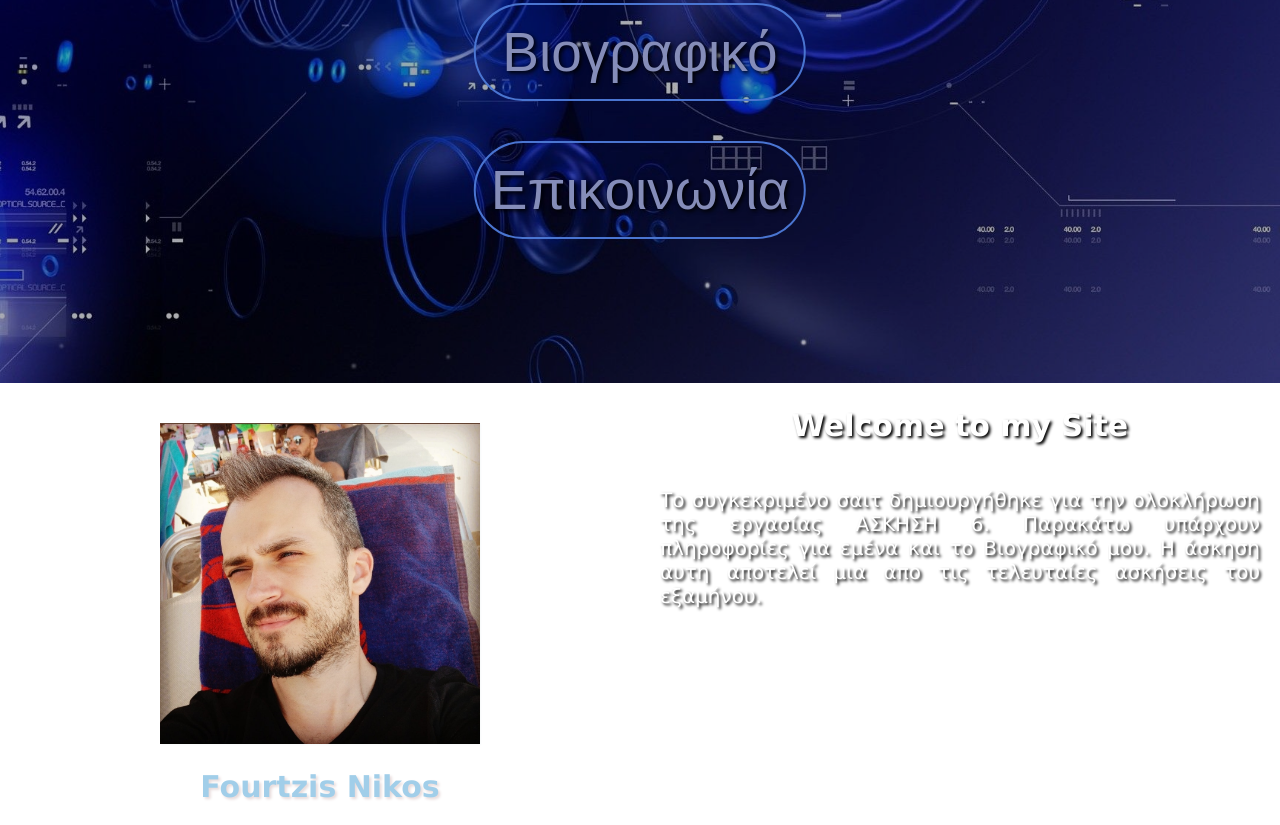
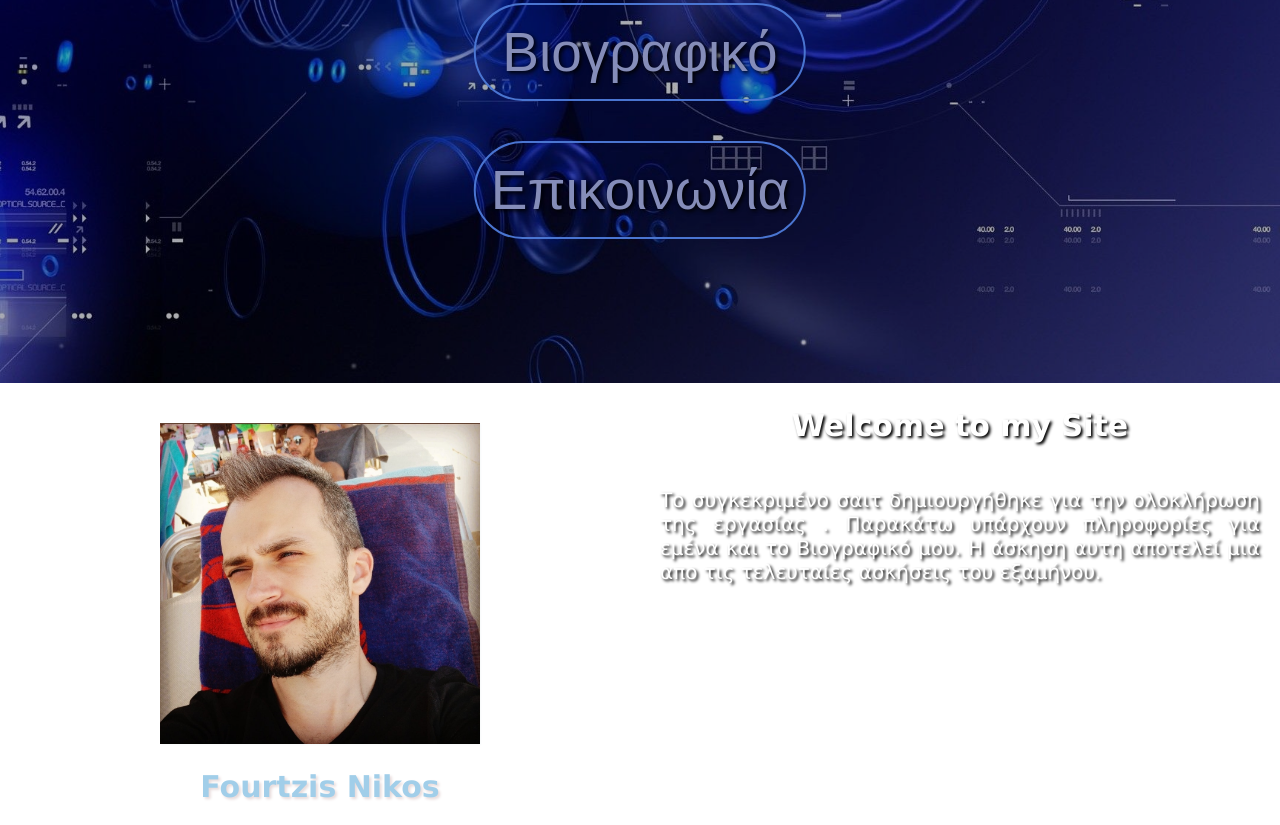
Before and after one commit to NickFourtzis/profile-card, a plain HTML site: page profile-card/index.html in a window 1280 px wide. Shown: the part 417-1242 px from the top of the page. Drawn offline with Linux system fonts and the light colour scheme.

Commit message:
Update index.html

```diff
--- a/profile-card/index.html
+++ b/profile-card/index.html
@@ -35,7 +35,7 @@
          <h2> Welcome to my Site</h2>
 
          <p>
-             Το συγκεκριμένο σαιτ δημιουργήθηκε για την ολοκλήρωση της εργασίας ΑΣΚΗΣΗ 6.
+             Το συγκεκριμένο σαιτ δημιουργήθηκε για την ολοκλήρωση της εργασίας .
              Παρακάτω υπάρχουν πληροφορίες για εμένα και το Βιογραφικό μου. Η άσκηση αυτη αποτελεί μια απο τις
              τελευταίες ασκήσεις του εξαμήνου.
          </p>
```
